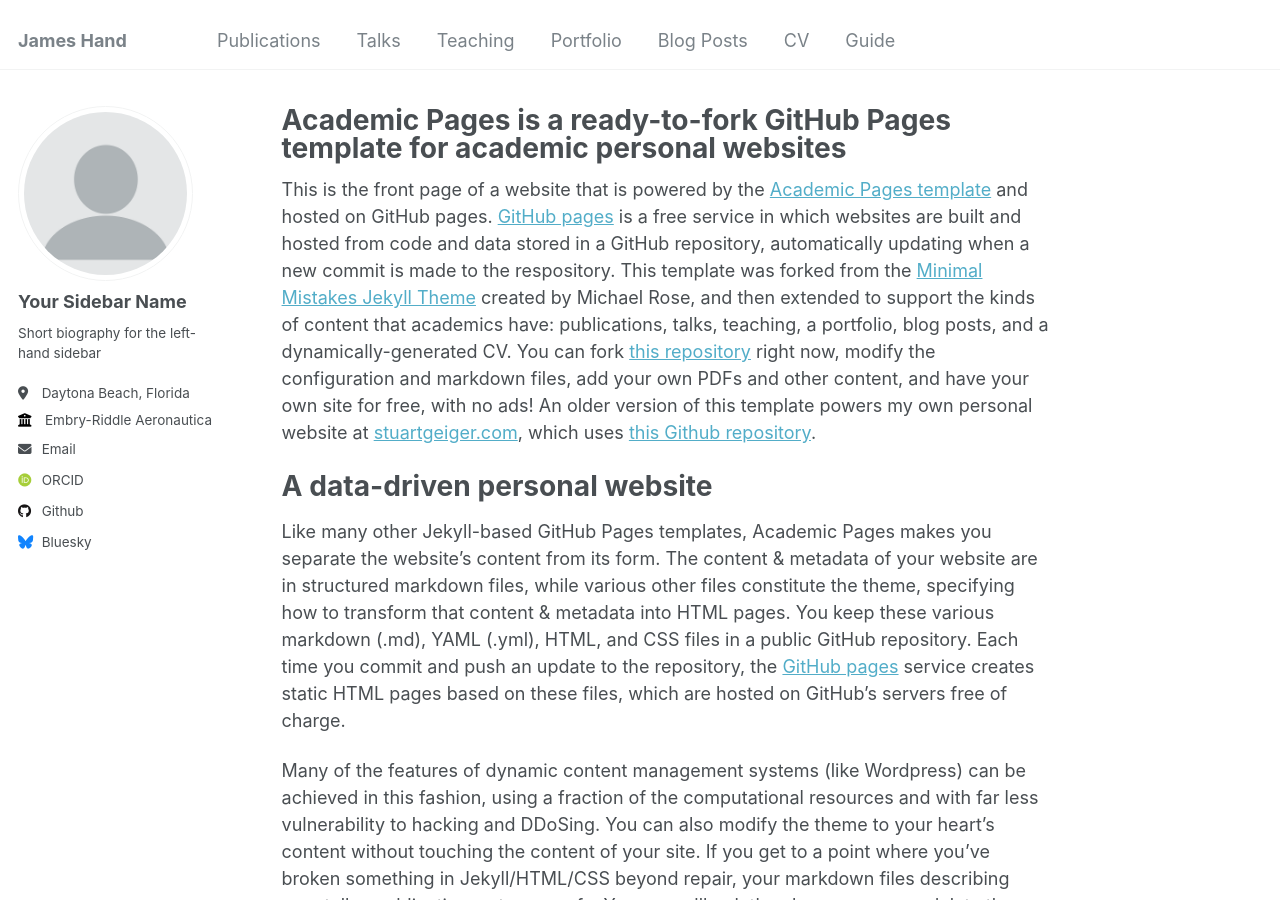
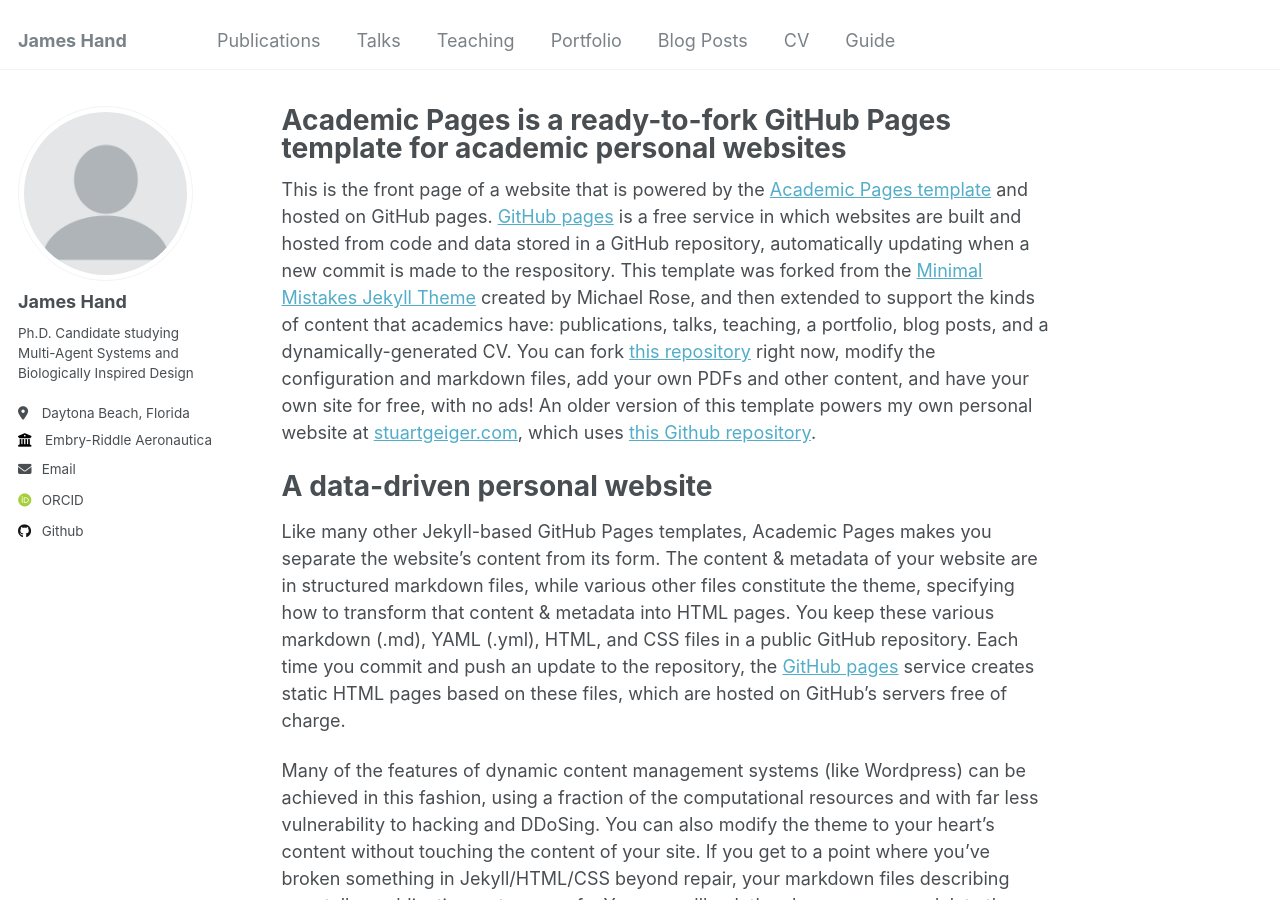
Before and after one commit to james-hand/james-hand.github.io, a Jekyll site: the page built from _pages/about.md, in a window 1280 px wide and 900 px high. Built offline with Jekyll 4.4.1, drawn with Linux system fonts in a browser that asks for light colours; some web fonts are replaced.

Commit message:
Update _config.yml

```diff
--- a/_config.yml
+++ b/_config.yml
@@ -22,9 +22,9 @@ repository               : "academicpages/academicpages.github.io"
 author:
   # Biographic information
   avatar           : "profile.png"
-  name             : "Your Sidebar Name"
+  name             : "James Hand"
   pronouns         : # example: "she/her"
-  bio              : "Short biography for the left-hand sidebar"
+  bio              : "Ph.D. Candidate studying Multi-Agent Systems and Biologically Inspired Design"
   location         : "Daytona Beach, Florida"
   employer         : "Embry-Riddle Aeronautical University"
   uri              : # URL
@@ -44,7 +44,7 @@ author:
   stackoverflow    : # User number or user number and name (i.e., use "1" or "1/jeff-atwood")
 
   # Social media
-  bluesky          : "bsky.app" # Replace this with you Bluesky username
+  bluesky          :  # Replace this with you Bluesky username
   facebook         : # Username
   flickr           : # Username
   foursquare       : # Username
```
